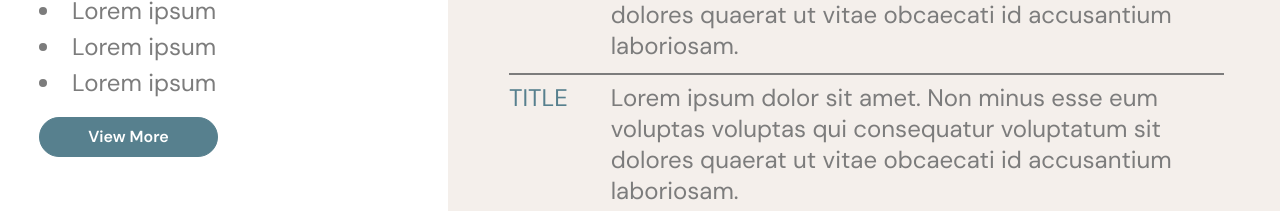
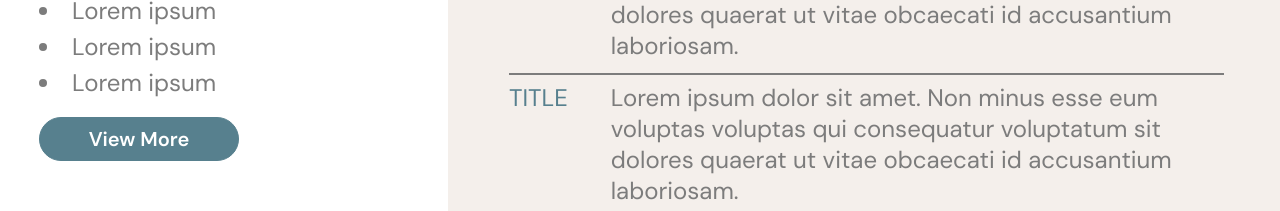
Before and after one commit to cowniv/Portfolio-Website, a React (Vite) app in the folder portfolio/: page / in a window 1280 px wide. Shown: the part 957-1168 px from the top of the page. Built offline with nearby package versions, Linux system fonts and the light colour scheme.

Commit message:
feat: update About component Button styling; increase width and font size for better visibility

```diff
--- a/portfolio/src/components/About.jsx
+++ b/portfolio/src/components/About.jsx
@@ -68,7 +68,7 @@ const About = () => {
                 </li>
               ))}
             </ul>
-            <Button variant={'primary'} className={'w-[179px] flex justify-center text-nowrap'}>
+            <Button variant={'primary'} className={'w-[200px] flex justify-center text-xl text-nowrap'}>
               View More
             </Button>
           </div>
```
